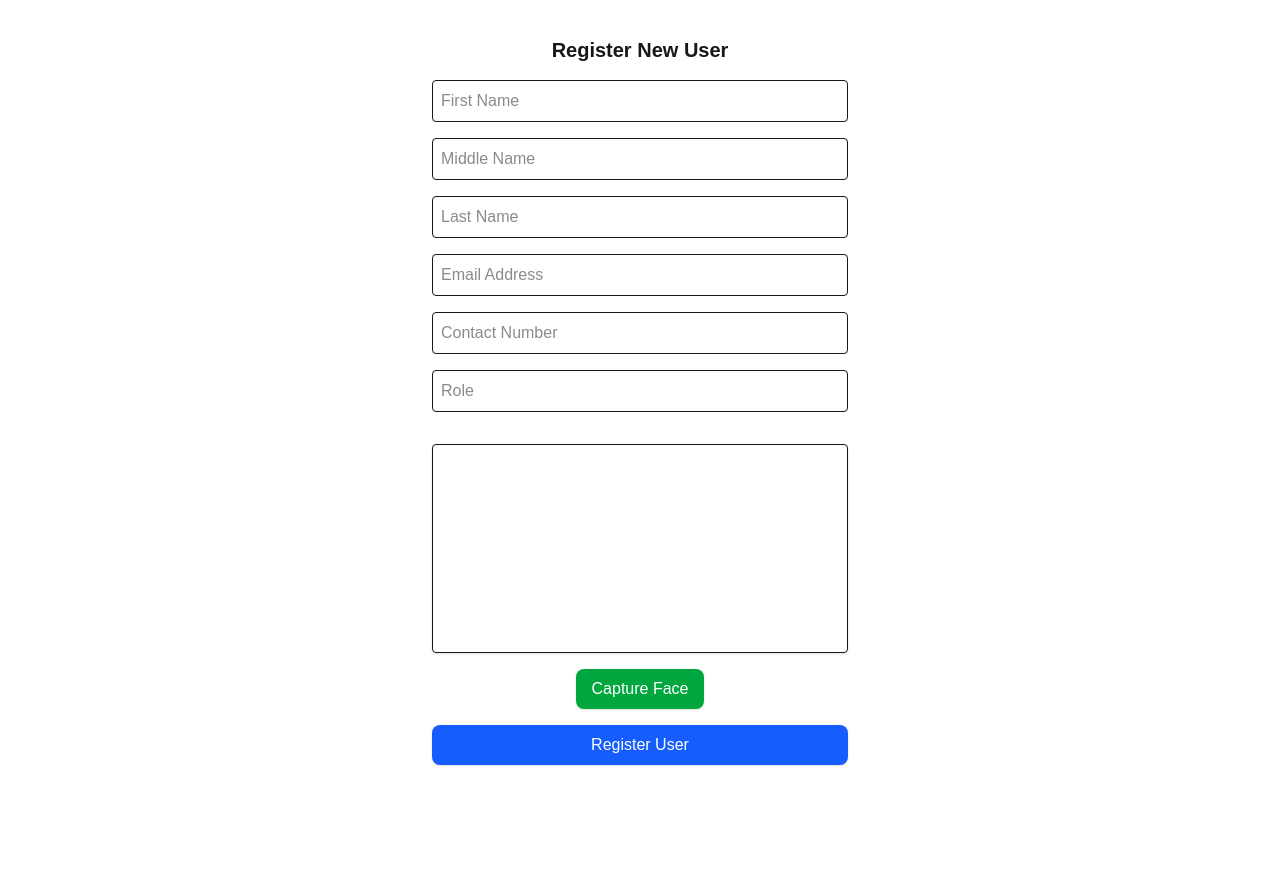
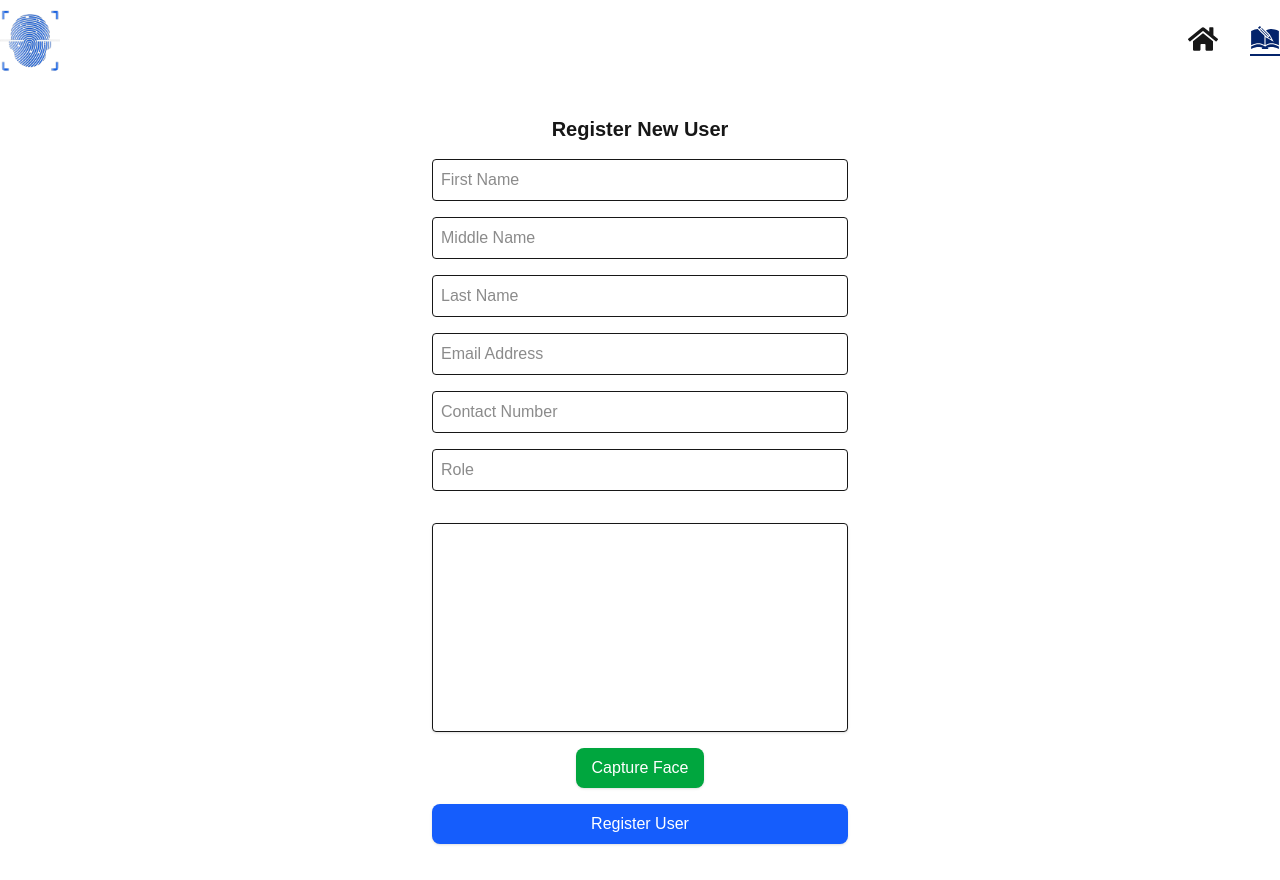
Before and after one commit to eringz/bio-pro, a Next.js app in the folder frontend/: page /register in a window 1280 px wide. Before the commit the page ends 800 px from the top, so only its background shows below. Built offline with nearby package versions, Linux system fonts and the light colour scheme; no server answers.

Commit message:
In-progress UI

```diff
--- a/frontend/app/layout.tsx
+++ b/frontend/app/layout.tsx
@@ -1,6 +1,8 @@
 import type { Metadata } from "next";
 import { Geist, Geist_Mono } from "next/font/google";
 import "./globals.css";
+import Header from "@/components/layout/Header";
+
 
 const geistSans = Geist({
   variable: "--font-geist-sans",
@@ -31,6 +33,7 @@ export default function RootLayout({
       <body
         className={`${geistSans.variable} ${geistMono.variable} antialiased`}
       >
+        <Header />
         {children}
       </body>
     </html>
--- /dev/null
+++ b/frontend/components/layout/Header.tsx
@@ -0,0 +1,28 @@
+import Link from "next/link";
+import Image from "next/image";
+import Nav from "../ui/Nav";
+
+export default function Header() {
+    return (
+        <header className="py-2 xl:py-2">
+            <div className="container mx-auto flex justify-between items-center">
+                <Link href="/">
+                    <Image
+                        src="/bio-pro.png"
+                        alt="Bio Pro Logo"
+                        width={60}
+                        height={60}
+                        className="rounded-lg inline"
+                        priority
+                    />
+                </Link>
+
+                <div className="hidden xl:flex items-center">
+                    <Nav />
+                </div>
+
+
+            </div>
+        </header>
+    )
+}
--- /dev/null
+++ b/frontend/components/ui/Nav.tsx
@@ -0,0 +1,26 @@
+"use client";
+
+import Link from "next/link";
+import { usePathname } from "next/navigation";
+import { navLinks } from "@/data";
+
+export default function Nav() {
+    const pathname = usePathname();
+
+    return (
+        <div className="flex gap-8">
+            {navLinks.map(({ name, path, icon }, index) => {
+                const Icon = icon;
+                return <Link
+                    key={index}
+                    href={path}
+                    className={`${path === pathname && "text-[#04246B] border-b-2 border-[#04246B"} capitalize font-medium hover:text-[#04246B] transition-all delay-500`}
+                >
+                        {Icon && <Icon size={30} />}
+                    </Link>
+            })}
+        </div>
+    )
+
+
+}
--- /dev/null
+++ b/frontend/data/index.ts
@@ -0,0 +1,24 @@
+import { IconType } from 'react-icons';
+import { FaHome } from 'react-icons/fa';
+import { GiArchiveRegister } from "react-icons/gi";
+
+
+interface NavLink {
+    name: string;
+    path: string;
+    icons?: IconType;
+}
+
+export const navLinks = [
+    {
+        name: "home",
+        path: "/",
+        icon: FaHome,
+    },
+    {
+        name: "register",
+        path: "/register",
+        icon: GiArchiveRegister,
+    },
+
+];
```
Also changed, not shown: frontend/package.json (+6 -5 lines), frontend/public/bio-pro.png (added), 1 other file (tests, documents, lock files or other folders).
